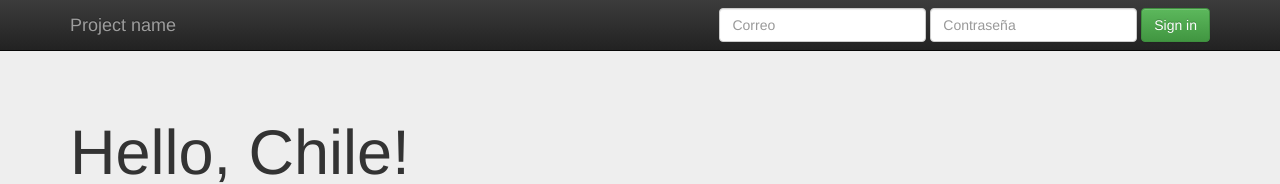
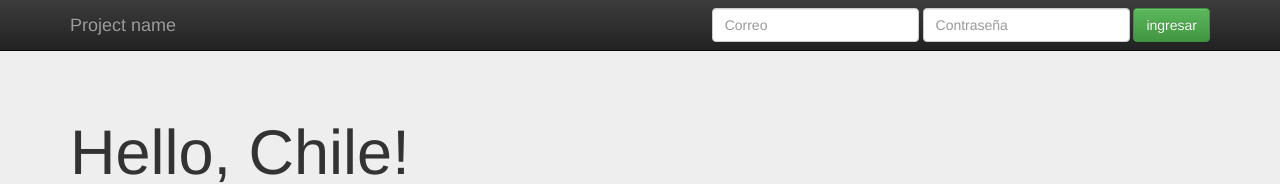
Before and after one commit to Jptsoft/bootcamp, a plain HTML site: page index.html in a window 1280 px wide. Shown: the top 184 px of the page. Drawn offline with nearby package versions, Linux system fonts and the light colour scheme.

Commit message:
cambio en nombre de boton ingresar

```diff
--- a/index.html
+++ b/index.html
@@ -46,7 +46,7 @@
             <div class="form-group">
               <input type="password" placeholder="Contraseña" class="form-control">
             </div>
-            <button type="submit" class="btn btn-success">Sign in</button>
+            <button type="submit" class="btn btn-success">ingresar</button>
           </form>
         </div><!--/.navbar-collapse -->
       </div>
```
